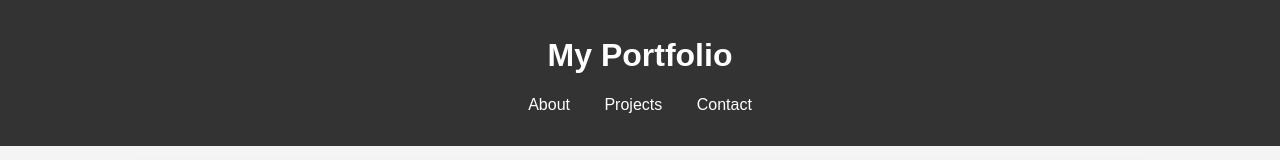
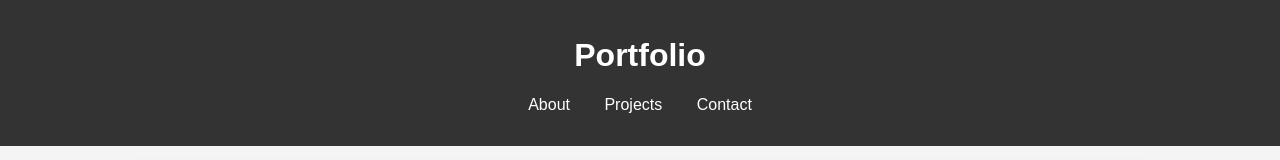
Before and after one commit to shravaniitkar/git_session, a plain HTML site: page index.html in a window 1280 px wide. Shown: the top 160 px of the page. Drawn offline with Linux system fonts and the light colour scheme.

Commit message:
Update index.html

```diff
--- a/index.html
+++ b/index.html
@@ -66,7 +66,7 @@
 <body>
 
 <header>
-    <h1>My Portfolio</h1>
+    <h1>Portfolio</h1>
     <nav>
         <a href="#about">About</a>
         <a href="#projects">Projects</a>
```
